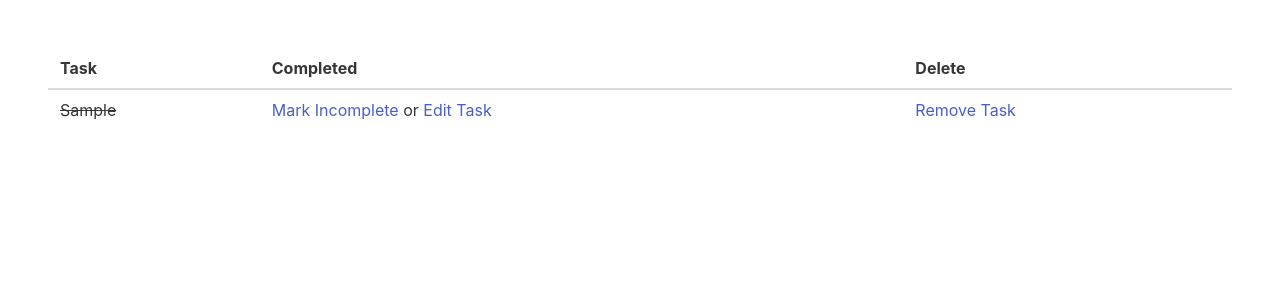
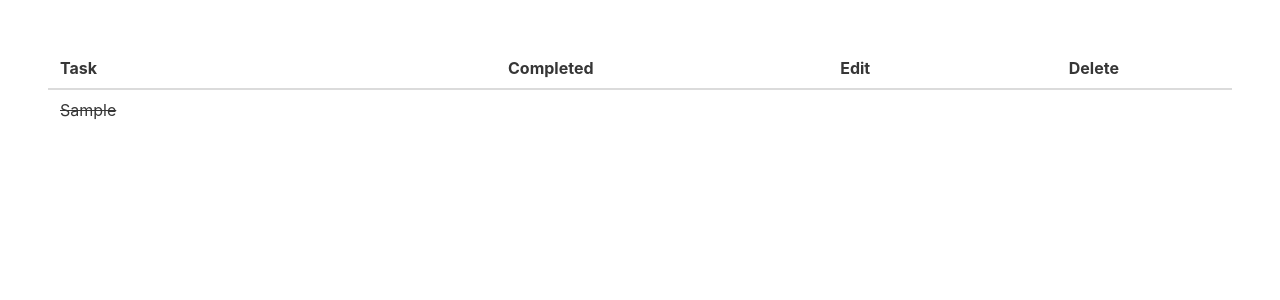
Before and after one commit to ricardovezetiv/todo-list, a Django app: page / in a window 1280 px wide. Shown: the part 56-356 px from the top of the page. Run offline with Django 4.2, Linux system fonts and the light colour scheme; tables that the repository leaves empty hold one stand-in row (values such as "Sample post"); some libraries are stand-ins or nearby versions.

Commit message:
Otimizada as informações exibidas na tela 'home.html'.

```diff
--- a/todo_app/templates/todo_app/home.html
+++ b/todo_app/templates/todo_app/home.html
@@ -18,8 +18,9 @@
             <thead>
             <tr>
                 <th>Task</th>
-                <th>Completed</th>
-                <th>Delete</th>
+                <th align="center">Completed</th>
+                <th align="center">Edit</th>
+                <th align="center">Delete</th>
             </tr>
             </thead>
             {% for todo in todos %}
@@ -31,19 +32,34 @@
                             {{ todo.task }}
                         {% endif %}
                     </td>
-                    <td>
+                    <td align="center">
                         {% if todo.completed == True %}
-                            <i class="far fa-check-circle"></i>
-                            <a href="{% url 'incomplete' todo.id %}">Mark Incomplete</a>
+                            <a href="{% url 'incomplete' todo.id %}">
+                                <span>
+                                    <i class="far fa-check-circle"></i>
+                                </span>
+                            </a>
                         {% else %}
-                            <i class="far fa-circle"></i>
-                            <a href="{% url 'complete' todo.id %}">Mark Complete</a>
+                            <a href="{% url 'complete' todo.id %}">
+                                <span>
+                                    <i class="far fa-circle"></i>
+                                </span>
+                            </a>
                         {% endif %}
-                        <span>or</span>
-                        <a href="{% url 'edit' todo.id %}">Edit Task</a>
                     </td>
-                    <td>
-                        <a href="{% url 'delete' todo.id %}">Remove Task</a>
+                    <td align="center">
+                        <a href="{% url 'edit' todo.id %}">
+                            <span>
+                                <i class="fa-solid fa-file-pen"></i>
+                            </span>
+                        </a>
+                    </td>
+                    <td align="center">
+                        <a href="{% url 'delete' todo.id %}">
+                            <span>
+                                <i class="fa-solid fa-trash-can"></i>
+                            </span>
+                        </a>
                     </td>
                 </tr>
             {% endfor %}
```
